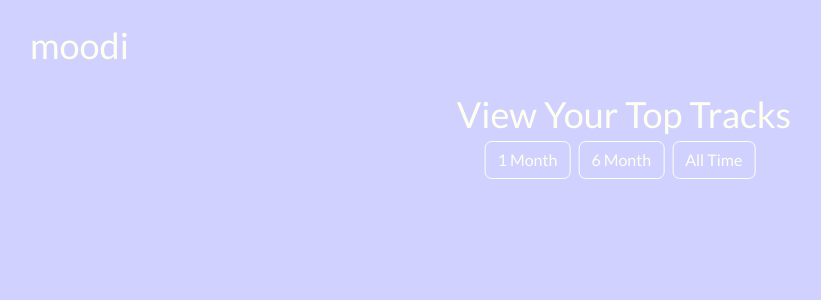
After one commit to fwang356/enhancify, a Flask app: page /top-tracks/ in a window 1280 px wide. The commit adds this page. Shown: the top 300 px of the page, without its empty margins (16-837 px from the left). Run offline with Flask 2, Linux system fonts and the light colour scheme; parts of the project's set-up code (start-up, migrations or seed data) failed here and were passed over; some libraries are stand-ins or nearby versions.

Commit message:
Start top track page

```diff
--- a/app.py
+++ b/app.py
@@ -34,11 +34,13 @@ def index():
 
     return render_template("home.html", top_tracks=top_tracks, sp=sp)
 
+@app.route('/top-tracks/')
+def show_top_tracks():
+    return render_template('top.html')
 
-@app.route('/recs/<string:id>', methods=['GET', 'POST'])
-def recs(id):
-    recs = recommendation(id)
-    return render_template('recs.html', recs=recs, sp=sp)
+@app.route('/recs/')
+def recs():
+    return render_template('recs.html')
 
 if __name__ == "__main__":
     app.run(debug=True)
--- a/main.py
+++ b/main.py
@@ -80,7 +80,7 @@ def recommendation(track):
     popularity = (sp.track(track)['popularity'] + sp.artist(artist_id)['popularity']) / 2
     popularity = round(popularity)
 
-    recommended = sp.recommendations(seed_artists=artists, seed_genres=genre, seed_tracks=tracks, limit=30,
+    recommended = sp.recommendations(seed_artists=artists, seed_genres=genre, seed_tracks=tracks, limit=20,
                                      min_danceability=max(danceability - .15, .01),
                                      max_danceability=min(danceability + .15, .99),
                                      min_energy=max(energy - .15, .01), max_energy=min(energy + .15, .99),
@@ -96,9 +96,9 @@ def recommendation(track):
         rec_tracks.remove(track)
 
     count = 0.05
-    while len(rec_tracks) != 30:
+    while len(rec_tracks) != 20:
         recommended = sp.recommendations(seed_artists=artists, seed_genres=genre, seed_tracks=tracks,
-                                         limit=30 - len(rec_tracks),
+                                         limit=20 - len(rec_tracks),
                                          min_danceability=max(danceability - .15 - count, 0.01),
                                          max_danceability=min(danceability + .15 + count, 0.99),
                                          min_energy=max(energy - .15 - count, 0.01), max_energy=min(energy + .15 - count, 0.99),
@@ -115,10 +115,16 @@ def recommendation(track):
     return rec_tracks
 
 
-def rec_playlist(recs, track):
+def save_recs(rec, track):
     playlist = sp.user_playlist_create(sp.current_user()['id'], sp.track(track)['name'] + ' Recs')
     playlist_id = playlist['id']
-    sp.playlist_add_items(playlist_id, recs)
+    sp.playlist_add_items(playlist_id, rec)
+
+
+def save_top_tracks(tracks):
+    playlist = sp.user_playlist_create(sp.current_user()['id'], "Your Top Tracks")
+    playlist_id = playlist['id']
+    sp.playlist_add_items(playlist_id, tracks)
 
 
 if token:
@@ -129,9 +135,9 @@ if token:
     if len(sys.argv) > 2:
         track_id = sys.argv[2]
         mood = get_mood([track_id])
-    recommendations = recommendation('5XXJnC5TvcL2QsAZ3Nxgku')
-    rec_analysis = get_mood(recommendations)
-    rec_playlist(recommendations, '5XXJnC5TvcL2QsAZ3Nxgku')
+    recs = recommendation('5XXJnC5TvcL2QsAZ3Nxgku')
+    rec_analysis = get_mood(recs)
+    save_recs(recs, '5XXJnC5TvcL2QsAZ3Nxgku')
 
 else:
     print("Can't get token for " + username)
--- a/static/css/style.css
+++ b/static/css/style.css
@@ -11,7 +11,15 @@ head, body, html {
     left: 50%;
     -ms-transform: translate(-50%, -50%);
     transform: translate(-50%, -50%);
-    width: 35%;
+}
+
+.btn-toolbar{
+    margin: 0;
+    position: absolute;
+    top: 20%;
+    left: 50%;
+    -ms-transform: translate(-50%, -50%);
+    transform: translate(-50%, -50%);
 }
 
 .form-control {
@@ -30,32 +38,58 @@ head, body, html {
     font-style: italic;
 }
 
-.btn-outline-light {
+.btn-custom {
     color: ivory;
     border-color: ivory;
     border-radius: 7px;
 }
 
-.btn-outline-light:hover {
-    color:#d1d1ff;
+.btn-custom:hover {
+    background-color: ivory;
+    color: #d1d1ff;
+}
+
+.btn-custom:focus {
+    background-color: ivory;
+    color: #d1d1ff;
 }
 
 h1{
-    font-size: 7.5em;
-    padding-top: 5%;
+    font-size: 120px;
+    padding-top: 10%;
 }
 
 h2{
     font-size: 24px;
-    padding-top: 30%;
+    padding-top: 60%;
     padding-bottom: 2%;
 }
 
 
 h3{
     font-size: 24px;
-    padding-top: 72px;
+    padding-top: 6.5%;
     padding-bottom: 2%;
+}
+
+h4{
+    font-size: 36px;
+    padding-top: 1%;
+}
+
+.navbar-custom{
+    font-size: 48px;
+    background-color: #d1d1ff;
+    position: relative;
+    left: 5px;
+    top: 5px;
+}
+
+.navbar-custom .navbar-brand,
+.navbar-custom .navbar-test{
+    color: ivory;
+    font-size: 36px;
+    padding-left: 2%;
 }
 
 .form {
--- a/templates/recs.html
+++ b/templates/recs.html
@@ -7,8 +7,8 @@
 {% block body%}
 <div class="content">
     <h1 style="text-align: center"> moodi </h1>
-    <h4 style="text-align: center">Similar Songs</h4>
-    <table>
+    <h2 style="text-align: center">Similar Songs</h2>
+    <!--<table>
 
         <tr>
             <th>Name</th>
@@ -24,6 +24,6 @@
                 </td>
             </tr>
         {% endfor %}
-    </table>
+    </table>-->
 </div>
 {%endblock%}
--- /dev/null
+++ b/templates/top.html
@@ -0,0 +1,52 @@
+{% extends "base.html" %}
+
+{% block head%}
+<nav class="navbar navbar-custom", action="/">
+    <a class="navbar-brand" href="/">
+        moodi
+    </a>
+</nav>
+<h4 style="text-align: center">View Your Top Tracks</h4>
+{%endblock%}
+
+{% block body%}
+<div class="btn-toolbar" role="toolbar">
+    <div class="btn-group mr-2" role="Group">
+        <button type="submit", class="btn btn-custom", action= "/top-tracks/" method="POST">
+            1 Month
+        </button>
+    </div>
+
+    <div class="btn-group mr-2" role="Group">
+        <button type="submit", class="btn btn-custom", action= "/top-tracks/" method="POST">
+            6 Month
+        </button>
+    </div>
+
+    <div class="btn-group mr-2" role="Group">
+        <button type="submit", class="btn btn-custom", action= "/top-tracks/" method="POST">
+            All Time
+        </button>
+    </div>
+    </div>
+
+
+    <!-- <table>
+
+        <tr>
+            <th>Name</th>
+            <th>Artist</th>
+            <th></th>
+        </tr>
+        {% for track in recs %}
+            <tr>
+                <td>{{ sp.track(track)['name'] }}</td>
+                <td>{{ sp.track(track)['artists'][0]['name'] }}</td>
+                <td>
+                    <a href="/recs/{{track}}">Similar Songs</a>
+                </td>
+            </tr>
+        {% endfor %}
+    </table> -->
+</div>
+{%endblock%}
```
Also changed, not shown: templates/home.html (+9 -3 lines).
